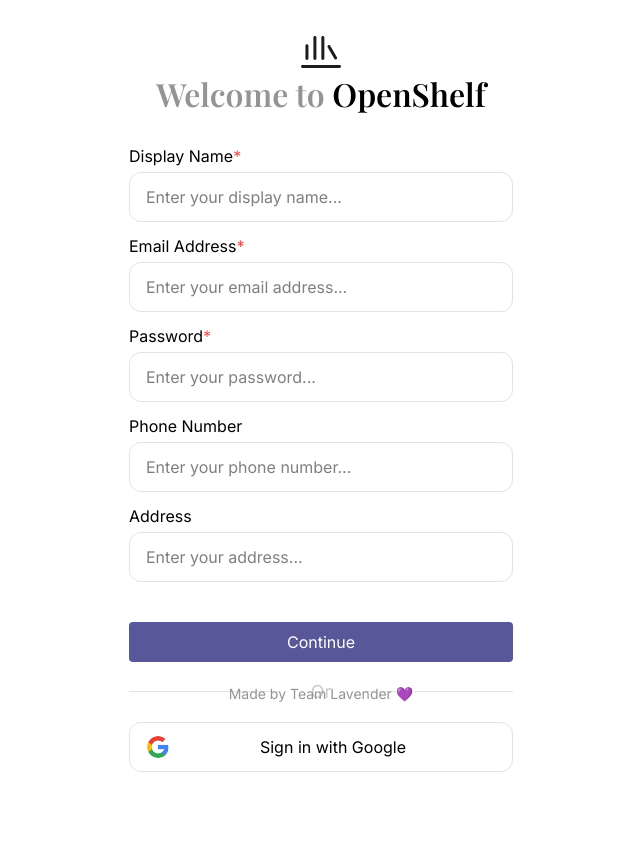
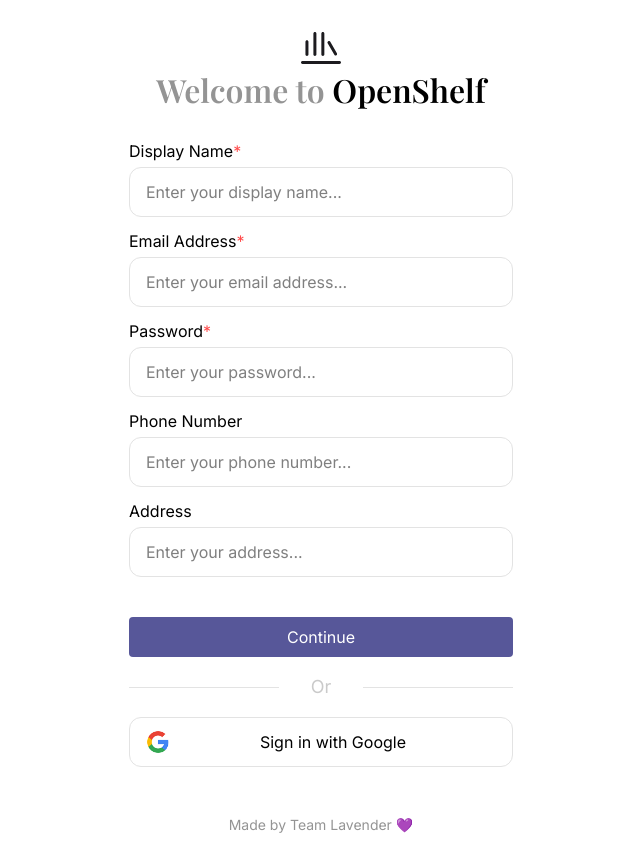
Before and after one commit to freeCodeCamp-2025-Summer-Hackathon/OpenShelf, a React (Vite) app in the folder frontend/: page /register in a window 1280 px wide. Shown: the whole page, without its empty margins (319-959 px from the left). Before the commit the page ends 800 px from the top, so only its background shows below. Built offline with nearby package versions, Linux system fonts and the light colour scheme; some icons are missing.

Commit message:
feat(auth): implement auth layout and update register page

```diff
--- /dev/null
+++ b/frontend/src/features/auth/components/AuthLayout.jsx
@@ -0,0 +1,39 @@
+export default function AuthLayout({ children }) {
+  return (
+    <div className="flex flex-col justify-between py-6 min-h-dvh">
+      <div className="flex flex-col justify-center items-center">
+        {children}
+      </div>
+      <p className="text-sm text-stroke-strong text-center pt-12">Made by Team Lavender 💜</p>
+    </div>
+  )
+}
+
+AuthLayout.Header = function ({ children }) {
+  return (
+    <div className="flex flex-col justify-center items-center">
+      <img src="logo.svg" className="size-12"></img>
+      <h1 className="font-display-3xl text-[#949494]">
+        {children}
+      </h1>
+    </div>
+  )
+}
+
+AuthLayout.Body = function ({ children }) {
+  return (
+    <div className="w-96 mt-8">
+      {children}
+    </div>
+  )
+}
+
+AuthLayout.ButtonDivider = function () {
+  return (
+    <div className="mt-4 flex flex-row items-center gap-8">
+      <hr className="border-stroke-weak w-full"></hr>
+      <p className="text-[#CACACA] text-lg">Or</p>
+      <hr className="border-stroke-weak w-full"></hr>
+    </div>
+  )
+}
--- a/frontend/src/features/auth/components/RegisterPage.jsx
+++ b/frontend/src/features/auth/components/RegisterPage.jsx
@@ -1,7 +1,7 @@
 import { useForm } from 'react-hook-form'
-
 import Input from '../../../components/Input'
 import PasswordInput from '../../../components/PasswordInput'
+import AuthLayout from './AuthLayout'
 
 export default function RegisterPage() {
   const {
@@ -12,16 +12,13 @@
   const onSubmit = data => data
 
   return (
-    <div className="flex flex-col justify-center items-center h-dvh">
-      <div className="flex flex-col justify-center items-center">
-        <img src="logo.svg" className="size-12"></img>
-        <h1 className="font-display-3xl text-[#949494]">
-          Welcome to
-          {' '}
-          <span className="text-[#000000]">OpenShelf</span>
-        </h1>
-      </div>
-      <div className="w-96 mt-8">
+    <AuthLayout>
+      <AuthLayout.Header>
+        Welcome to
+        {' '}
+        <span className="text-[#000000]">OpenShelf</span>
+      </AuthLayout.Header>
+      <AuthLayout.Body>
         <form onSubmit={handleSubmit(onSubmit)}>
           <Input
             label="Display Name"
@@ -57,20 +54,14 @@
 
           <input type="submit" className="bg-lavender-500 text-white rounded w-full py-2 mt-7 cursor-pointer" value="Continue" />
 
-          <div className="mt-4 flex flex-row items-center gap-8">
-            <hr className="border-stroke-weak w-full"></hr>
-            <p className="text-[#CACACA] text-lg">Or</p>
-            <hr className="border-stroke-weak w-full"></hr>
-          </div>
+          <AuthLayout.ButtonDivider />
         </form>
 
         <button className="border-stroke-weak border-1 px-4 py-3 rounded-xl flex flex-row items-center w-full mt-4 cursor-pointer" type="submit">
           <img src="google.png" className="size-6" />
           <p className="w-full">Sign in with Google</p>
         </button>
-      </div>
-
-      <p className="text-sm text-stroke-strong absolute bottom-24">Made by Team Lavender 💜</p>
-    </div>
+      </AuthLayout.Body>
+    </AuthLayout>
   )
 }
```
